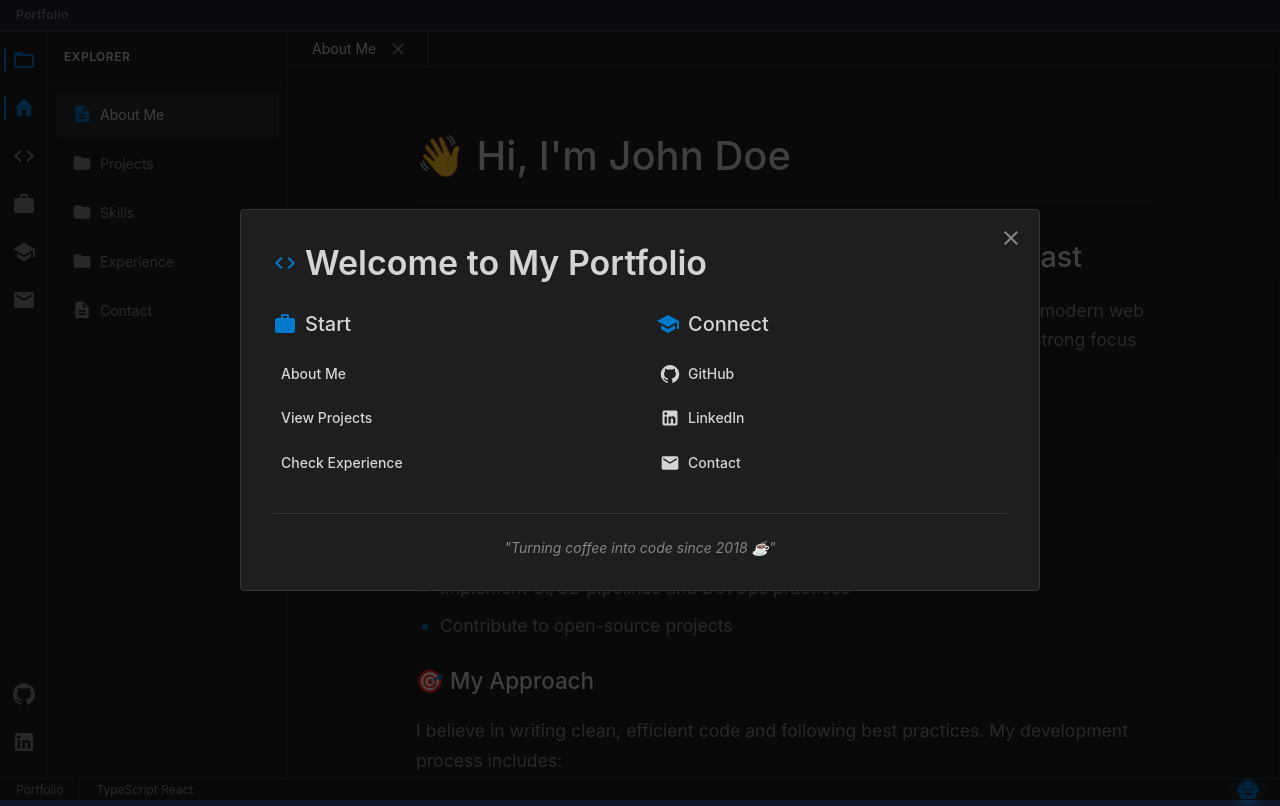
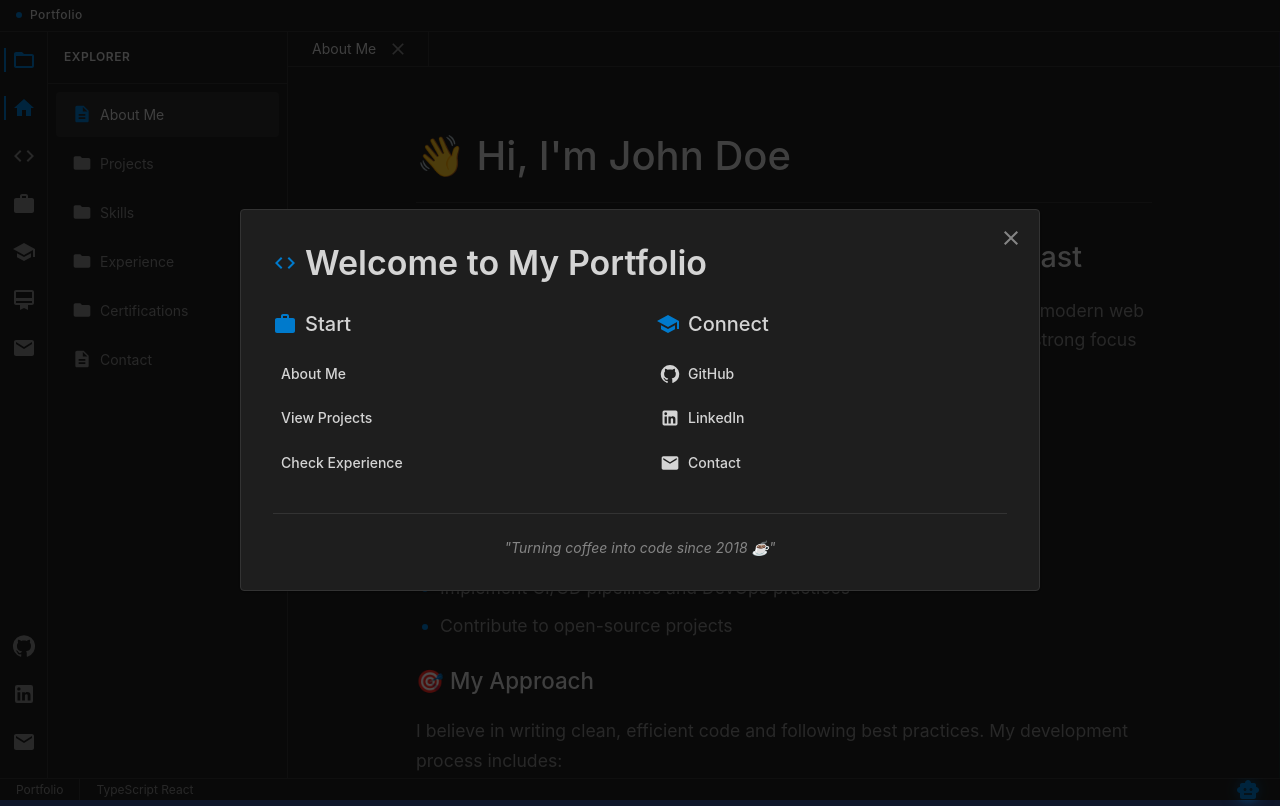
Before and after one commit to Kiran9223/portfolio2.0, a React (Create React App) app: page / in a window 1280 px wide. Built offline with nearby package versions, Linux system fonts and the light colour scheme.

Commit message:
Added a new tab for showcasing certifications

```diff
--- a/src/components/Editor/index.tsx
+++ b/src/components/Editor/index.tsx
@@ -1,6 +1,6 @@
 import React from 'react';
 import { Box, Typography, Paper, Chip, Link, Grid, List, ListItem, ListItemText, Divider, IconButton } from '@mui/material';
-import { Project, Skill, WorkExperience } from '../../types';
+import { Project, Skill, WorkExperience, Certification } from '../../types';
 import { marked } from 'marked';
 import DOMPurify from 'dompurify';
 import GitHubIcon from '@mui/icons-material/GitHub';
@@ -562,6 +562,145 @@ const Editor: React.FC<EditorProps> = ({ activeTab, content, fileName }) => {
       );
     }
 
+    if (fileName === 'certifications.json') {
+      const certifications = JSON.parse(content.body) as Certification[];
+      return (
+        <Box sx={{ p: 4 }}>
+          <Typography
+            variant="h4"
+            sx={{
+              mb: 4,
+              color: '#D4D4D4',
+              fontWeight: 500,
+              position: 'relative',
+              '&::after': {
+                content: '""',
+                position: 'absolute',
+                bottom: -8,
+                left: 0,
+                width: '60px',
+                height: '2px',
+                background: '#007ACC',
+                borderRadius: '2px',
+              },
+            }}
+          >
+            {content.title}
+          </Typography>
+          <Grid container spacing={3}>
+            {certifications.map((cert) => (
+              <Grid item xs={12} md={6} key={cert.id}>
+                <Paper
+                  elevation={0}
+                  sx={{
+                    p: 3,
+                    height: '100%',
+                    display: 'flex',
+                    flexDirection: 'column',
+                    transition: 'all 0.2s ease',
+                    position: 'relative',
+                    overflow: 'hidden',
+                    bgcolor: '#1E1E1E',
+                    border: '1px solid',
+                    borderColor: '#333333',
+                    '&:hover': {
+                      transform: 'translateY(-2px)',
+                      borderColor: '#007ACC',
+                    },
+                  }}
+                >
+                  <Typography
+                    variant="h6"
+                    sx={{
+                      color: '#D4D4D4',
+                      fontWeight: 500,
+                      mb: 1,
+                    }}
+                  >
+                    {cert.title}
+                  </Typography>
+                  <Typography
+                    variant="subtitle1"
+                    sx={{
+                      color: '#007ACC',
+                      mb: 2,
+                    }}
+                  >
+                    {cert.issuer}
+                  </Typography>
+                  <Typography
+                    variant="body2"
+                    sx={{
+                      color: '#858585',
+                      mb: 2,
+                      flex: 1,
+                    }}
+                  >
+                    {cert.description}
+                  </Typography>
+                  <Box sx={{ mb: 2 }}>
+                    {cert.skills.map((skill) => (
+                      <Chip
+                        key={skill}
+                        label={skill}
+                        size="small"
+                        sx={{
+                          mr: 1,
+                          mb: 1,
+                          bgcolor: '#2D2D2D',
+                          color: '#858585',
+                          transition: 'all 0.2s ease',
+                          '&:hover': {
+                            bgcolor: '#007ACC',
+                            color: '#FFFFFF',
+                            transform: 'scale(1.05)',
+                          },
+                        }}
+                      />
+                    ))}
+                  </Box>
+                  <Box sx={{
+                    display: 'flex',
+                    justifyContent: 'space-between',
+                    alignItems: 'center',
+                    mt: 'auto',
+                  }}>
+                    <Typography
+                      variant="caption"
+                      sx={{
+                        color: '#858585',
+                      }}
+                    >
+                      Issued: {new Date(cert.date).toLocaleDateString('en-US', { year: 'numeric', month: 'long' })}
+                    </Typography>
+                    {cert.credentialUrl && (
+                      <Link
+                        href={cert.credentialUrl}
+                        target="_blank"
+                        rel="noopener noreferrer"
+                        sx={{
+                          color: '#007ACC',
+                          textDecoration: 'none',
+                          display: 'flex',
+                          alignItems: 'center',
+                          '&:hover': {
+                            color: '#4D9CD1',
+                          },
+                        }}
+                      >
+                        View Credential
+                        <LaunchIcon sx={{ ml: 0.5, fontSize: '1rem' }} />
+                      </Link>
+                    )}
+                  </Box>
+                </Paper>
+              </Grid>
+            ))}
+          </Grid>
+        </Box>
+      );
+    }
+
     return null;
   };
 
--- a/src/components/SidePanel/index.tsx
+++ b/src/components/SidePanel/index.tsx
@@ -1,6 +1,6 @@
 import React, { useState } from 'react';
 import { Box, List, ListItem, ListItemButton, ListItemIcon, ListItemText, Typography, IconButton, Tooltip } from '@mui/material';
-import { FileList, FileItem, PortfolioSection } from '../../types';
+import { FileList, FileItem, PortfolioSection, SocialLink } from '../../types';
 import DescriptionIcon from '@mui/icons-material/Description';
 import FolderIcon from '@mui/icons-material/Folder';
 import ChevronLeftIcon from '@mui/icons-material/ChevronLeft';
@@ -13,6 +13,8 @@ import EmailIcon from '@mui/icons-material/Email';
 import FolderOpenIcon from '@mui/icons-material/FolderOpen';
 import GitHubIcon from '@mui/icons-material/GitHub';
 import LinkedInIcon from '@mui/icons-material/LinkedIn';
+import CardMembershipIcon from '@mui/icons-material/CardMembership';
+import { socialLinks } from '../../content';
 
 interface SidePanelProps {
   fileList: FileList;
@@ -28,13 +30,22 @@ const SidePanel: React.FC<SidePanelProps> = ({ fileList, selectedFile, setSelect
     { id: 'projects' as PortfolioSection, icon: <CodeIcon />, tooltip: 'Projects' },
     { id: 'experience' as PortfolioSection, icon: <WorkIcon />, tooltip: 'Experience' },
     { id: 'skills' as PortfolioSection, icon: <SchoolIcon />, tooltip: 'Skills' },
+    { id: 'certifications' as PortfolioSection, icon: <CardMembershipIcon />, tooltip: 'Certifications' },
     { id: 'contact' as PortfolioSection, icon: <EmailIcon />, tooltip: 'Contact' },
   ];
 
-  const socialLinks = [
-    { icon: <GitHubIcon />, tooltip: 'GitHub', url: 'https://github.com/yourusername' },
-    { icon: <LinkedInIcon />, tooltip: 'LinkedIn', url: 'https://linkedin.com/in/yourusername' },
-  ];
+  const getSocialIcon = (iconName: string) => {
+    switch (iconName) {
+      case 'GitHubIcon':
+        return <GitHubIcon />;
+      case 'LinkedInIcon':
+        return <LinkedInIcon />;
+      case 'EmailIcon':
+        return <EmailIcon />;
+      default:
+        return null;
+    }
+  };
 
   return (
     <Box sx={{ display: 'flex' }}>
@@ -124,10 +135,10 @@ const SidePanel: React.FC<SidePanelProps> = ({ fileList, selectedFile, setSelect
 
         {/* Social Links */}
         <Box sx={{ mt: 'auto', display: 'flex', flexDirection: 'column', alignItems: 'center' }}>
-          {socialLinks.map((link, index) => (
+          {socialLinks.map((link) => (
             <Tooltip
-              key={index}
-              title={link.tooltip}
+              key={link.id}
+              title={link.platform}
               placement="right"
               arrow
             >
@@ -143,7 +154,7 @@ const SidePanel: React.FC<SidePanelProps> = ({ fileList, selectedFile, setSelect
                   },
                 }}
               >
-                {link.icon}
+                {getSocialIcon(link.icon)}
               </IconButton>
             </Tooltip>
           ))}
--- a/src/components/TitleBar/index.tsx
+++ b/src/components/TitleBar/index.tsx
@@ -13,15 +13,28 @@ const TitleBar: React.FC = () => {
         alignItems: 'center',
         px: 2,
         WebkitAppRegion: 'drag',
+        position: 'relative',
       }}
     >
       <Typography
         variant="subtitle2"
         sx={{
-          color: '#858585',
+          color: '#CCCCCC',
           fontSize: '0.75rem',
           fontWeight: 500,
           letterSpacing: '0.5px',
+          position: 'relative',
+          display: 'flex',
+          alignItems: 'center',
+          '&::before': {
+            content: '""',
+            display: 'inline-block',
+            width: '6px',
+            height: '6px',
+            borderRadius: '50%',
+            background: '#007ACC',
+            marginRight: '8px',
+          },
         }}
       >
         Portfolio
--- a/src/content.ts
+++ b/src/content.ts
@@ -1,10 +1,32 @@
-import { Project, Skill, PortfolioSection, WorkExperience } from './types';
+import { Project, Skill, PortfolioSection, WorkExperience, Certification, SocialLink } from './types';
+
+export const socialLinks: SocialLink[] = [
+  {
+    id: 'github',
+    platform: 'GitHub',
+    url: 'https://github.com/yourusername',
+    icon: 'GitHubIcon'
+  },
+  {
+    id: 'linkedin',
+    platform: 'LinkedIn',
+    url: 'https://linkedin.com/in/yourusername',
+    icon: 'LinkedInIcon'
+  },
+  {
+    id: 'email',
+    platform: 'Email',
+    url: 'mailto:your.email@example.com',
+    icon: 'EmailIcon'
+  }
+];
 
 export const fileList: Array<{ id: PortfolioSection; label: string; fileName: string }> = [
   { id: 'about', label: 'About Me', fileName: 'README.md' },
   { id: 'projects', label: 'Projects', fileName: 'projects.ts' },
   { id: 'skills', label: 'Skills', fileName: 'skills.json' },
   { id: 'experience', label: 'Experience', fileName: 'experience.json' },
+  { id: 'certifications', label: 'Certifications', fileName: 'certifications.json' },
   { id: 'contact', label: 'Contact', fileName: 'contact.md' },
 ];
 
@@ -147,6 +169,65 @@ Feel free to explore my projects and get in touch if you'd like to collaborate!
       }
     ] as WorkExperience[]),
   },
+  certifications: {
+    title: 'Certifications',
+    body: JSON.stringify([
+      {
+        id: 'cert1',
+        title: 'AWS Certified Solutions Architect - Associate',
+        issuer: 'Amazon Web Services',
+        date: '2023-06',
+        credentialUrl: 'https://www.credly.com/badges/example',
+        description: 'Demonstrated ability to design and deploy scalable, highly available, and fault-tolerant systems on AWS.',
+        skills: ['AWS', 'Cloud Architecture', 'DevOps', 'Security', 'Networking']
+      },
+      {
+        id: 'cert2',
+        title: 'Professional Scrum Master I (PSM I)',
+        issuer: 'Scrum.org',
+        date: '2022-12',
+        credentialUrl: 'https://www.credly.com/badges/example',
+        description: 'Validated knowledge of Scrum framework and ability to facilitate Scrum events and support Scrum teams.',
+        skills: ['Scrum', 'Agile', 'Project Management', 'Team Leadership']
+      },
+      {
+        id: 'cert3',
+        title: 'Google Cloud Professional Cloud Developer',
+        issuer: 'Google Cloud',
+        date: '2023-03',
+        credentialUrl: 'https://www.credly.com/badges/example',
+        description: 'Proven expertise in building scalable and reliable applications using Google Cloud technologies.',
+        skills: ['Google Cloud', 'Cloud Development', 'DevOps', 'Microservices']
+      },
+      {
+        id: 'cert4',
+        title: 'Microsoft Certified: Azure Developer Associate',
+        issuer: 'Microsoft',
+        date: '2023-01',
+        credentialUrl: 'https://www.credly.com/badges/example',
+        description: 'Demonstrated ability to design, build, test, and maintain cloud applications and services on Microsoft Azure.',
+        skills: ['Azure', 'Cloud Development', 'DevOps', 'C#', '.NET']
+      },
+      {
+        id: 'cert5',
+        title: 'Certified Kubernetes Administrator (CKA)',
+        issuer: 'Cloud Native Computing Foundation',
+        date: '2022-09',
+        credentialUrl: 'https://www.credly.com/badges/example',
+        description: 'Proven ability to perform the responsibilities of a Kubernetes administrator in a production environment.',
+        skills: ['Kubernetes', 'Container Orchestration', 'DevOps', 'Cloud Native']
+      },
+      {
+        id: 'cert6',
+        title: 'Oracle Certified Professional, Java SE 11 Developer',
+        issuer: 'Oracle',
+        date: '2022-06',
+        credentialUrl: 'https://www.credly.com/badges/example',
+        description: 'Demonstrated expertise in Java programming language and ability to develop robust applications using Java SE 11.',
+        skills: ['Java', 'Object-Oriented Programming', 'Software Development', 'Enterprise Applications']
+      }
+    ] as Certification[]),
+  },
   contact: {
     title: 'Contact',
     body: `
```
Also changed, not shown: src/types.ts (+23 -6 lines).
